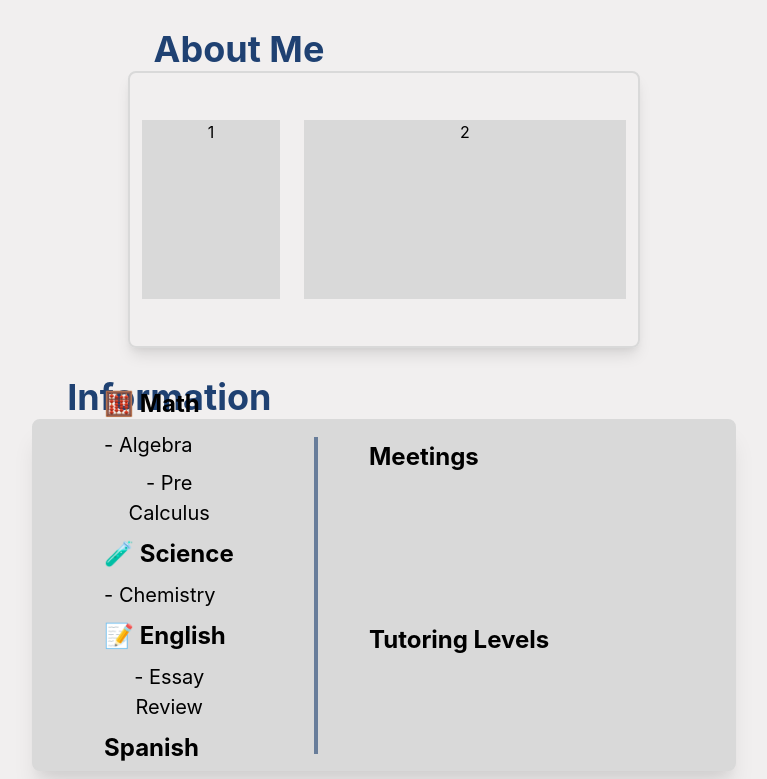
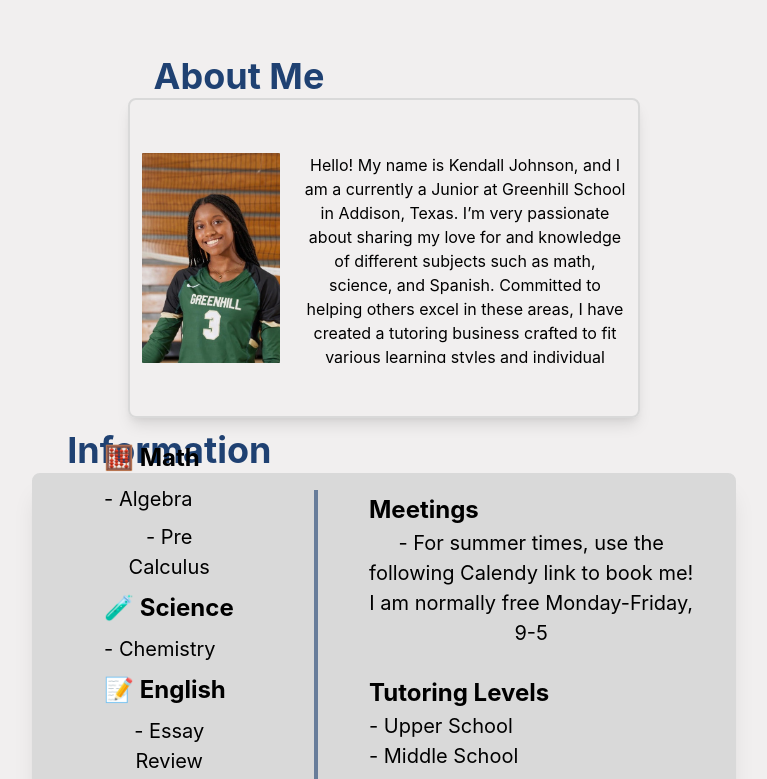
Before and after one commit to Aaronsupa/tutor_page, a React (Vite) app in the folder devc-react-app/: page / in a window 1280 px wide. Shown: the top 779 px of the page, without its empty margins (256-1023 px from the left). Built offline with nearby package versions, Linux system fonts and the light colour scheme.

Commit message:
Improved Graphics

```diff
--- a/devc-react-app/src/components/AboutMe.tsx
+++ b/devc-react-app/src/components/AboutMe.tsx
@@ -1,11 +1,12 @@
-import { Heading, HStack, Box } from "@chakra-ui/react"
+import { Heading, HStack, Box, Image } from "@chakra-ui/react"
 import { extendTheme } from "@chakra-ui/react"
+import pic from "../assets/aboutmePic.jpeg"
 
 const breakpoints = {
     base: '0px',
     sm: '400px',
     md: '768px',
-    lg: '960px',
+    lg: '992px',
     xl: '1200px',
     '2xl': '1536px',
   }
@@ -21,11 +22,12 @@ function AboutMe() {
             </Heading>
             <Box bg='FFFFF' w='100%' h = '100%' p={3} color='black' borderWidth='2px' borderRadius='lg' borderColor='#D9D9D9' boxShadow='6px 6px #D9D9D9;' shadow='lg' display="flex" alignItems="center">
                 <HStack spacing='24px' h = "80%" w = "100%">
-                <Box w='30%' h='90%' bg='#D9D9D9'>
-                    1
+                <Box w='30%' h='90%'>
+                    <Image src={pic} alt='Kendall Johnson' boxSize='100%' objectFit="cover" borderRadius='0.9'/>
                 </Box>
-                <Box w='70%' h='90%' bg='#D9D9D9'>
-                    2
+                <Box w='70%' h='90%' display= 'flex' overflowY="scroll">
+                Hello! My name is Kendall Johnson, and I am a currently a Junior at Greenhill School in Addison, Texas. I’m very passionate about sharing my love for and knowledge of different subjects such as math, science, and Spanish. Committed to helping others excel in these areas, I have created a tutoring business crafted to fit various learning styles and individual needs. Whether it is helping with homework, preparing for a test, or generally improve your understanding of a certain concept, I would love to work together to achieve your goals.
+                I Look forward to learning with you!
                 </Box>
                 </HStack>
             </Box>
--- a/devc-react-app/src/components/ContactMe.tsx
+++ b/devc-react-app/src/components/ContactMe.tsx
@@ -89,7 +89,7 @@ function ContactMe() {
 
     return(
         <>
-        <Box w={{ base: "90%", sm: "90%", md: "40%"}}  h = {{ base: "25%", sm: "25%", md: "25%"}}>
+        <Box w={{ base: "90%", sm: "90%", md: "40%"}}  h = {{ base: "25%", sm: "25%", md: "15%"}}>
             <Heading as='h2' size='xl' color='#1F4172' display='flex' marginLeft='5%'>
             Contact Me
             </Heading>
--- a/devc-react-app/src/components/Information.tsx
+++ b/devc-react-app/src/components/Information.tsx
@@ -39,9 +39,12 @@ function Information() {
               <VStack spacing='24px' h = "100%" w = "60%">
                 <Box w='80%' h='55%' bg='#D9D9D9'>
                   <Text  fontSize={{base: 'sm', sm: 'xl', md:'2xl'}} alignItems="center" display="flex" as="b">Meetings</Text>
+                  <Text fontSize={{base: 'sm', sm: 'l', md:'xl'}} alignItems="left" display="flex">- For summer times, use the following Calendy link to book me! I am normally free Monday-Friday, 9-5</Text>
                 </Box>
                 <Box w='80%' h='45%' bg='#D9D9D9'>
                   <Text  fontSize={{base: 'sm', sm: 'xl', md:'2xl'}} alignItems="center" display="flex" as="b">Tutoring Levels</Text>
+                  <Text fontSize={{base: 'sm', sm: 'l', md:'xl'}} alignItems="left" display="flex">- Upper School</Text>
+                  <Text fontSize={{base: 'sm', sm: 'l', md:'xl'}} alignItems="left" display="flex">- Middle School</Text>
                 </Box>
               </VStack>
             </HStack>
```
Also changed, not shown: devc-react-app/src/assets/aboutmePic.jpeg (added).
